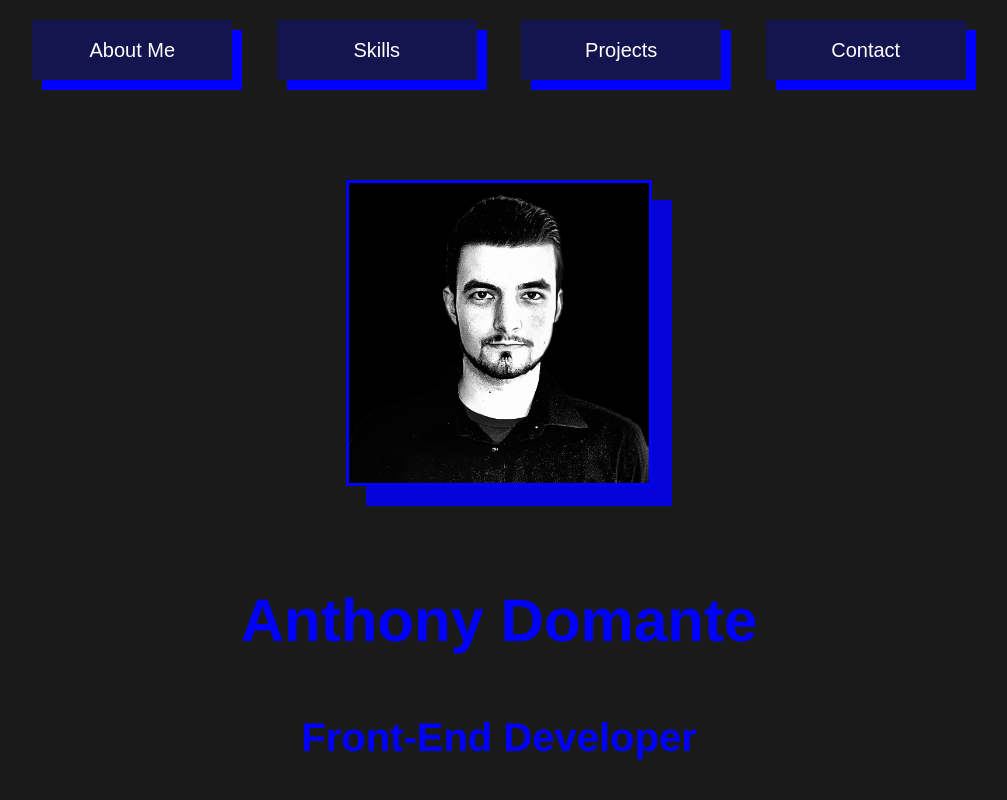
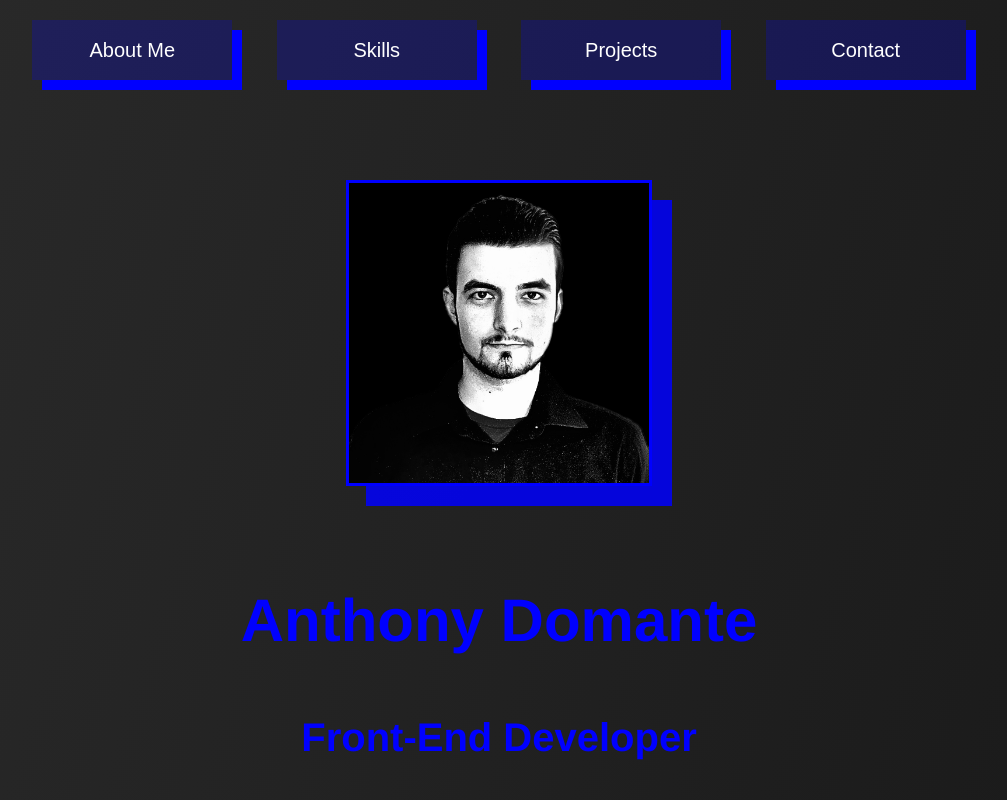
Before and after one commit to domandi/portfolio, a plain HTML site: page index.html in a window 1280 px wide. Shown: the top 800 px of the page, without its empty margins (141-1148 px from the left). Drawn offline with Linux system fonts and the light colour scheme.

Commit message:
Add files via upload

```diff
--- a/buttons.css
+++ b/buttons.css
@@ -1,6 +1,6 @@
 /* Global Styles */
 body {
-  background-color: rgb(26, 26, 26);
+  background-image: linear-gradient(to bottom right, rgb(42, 42, 42), rgb(15, 15, 15));
   font-family: Helvetica, Arial, sans-serif; /* Fallback font added */
   margin: 0;
   padding: 0;
```
